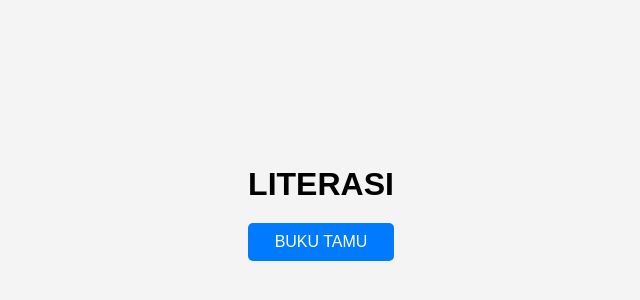
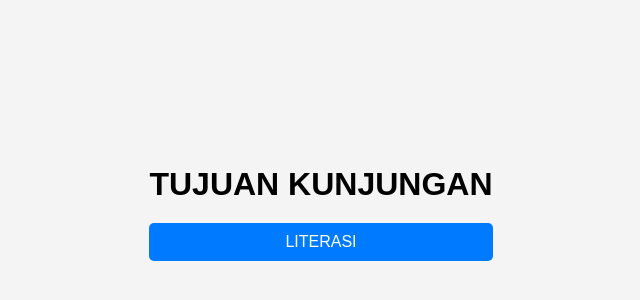
Before and after one commit to perpustakaan-sai/literasi, a plain HTML site: page index.html in a window 1280 px wide. Shown: the part 192-492 px from the top of the page, without its empty margins (319-959 px from the left). Drawn offline with Linux system fonts and the light colour scheme.

Commit message:
Update index.html

```diff
--- a/index.html
+++ b/index.html
@@ -41,8 +41,8 @@
 </head>
 <body>
   <div class="container">
-    <h1>LITERASI</h1>
-    <a class="btn" href="https://docs.google.com/forms/d/11ct_WNJ-ObQrIZfO6EqlqQ5KxyqCUtejX-A_EiH4bnA/" target="_blank">BUKU TAMU</a>
+    <h1>TUJUAN KUNJUNGAN</h1>
+    <a class="btn" href="https://docs.google.com/forms/d/e/1FAIpQLSeO_PsiYQye-0hB7eekF_YDPXv1c9LKYTRyrksicHOX4y4POQ/viewform?usp=dialog" target="_blank">LITERASI</a>
   </div>
 </body>
 </html>
```
